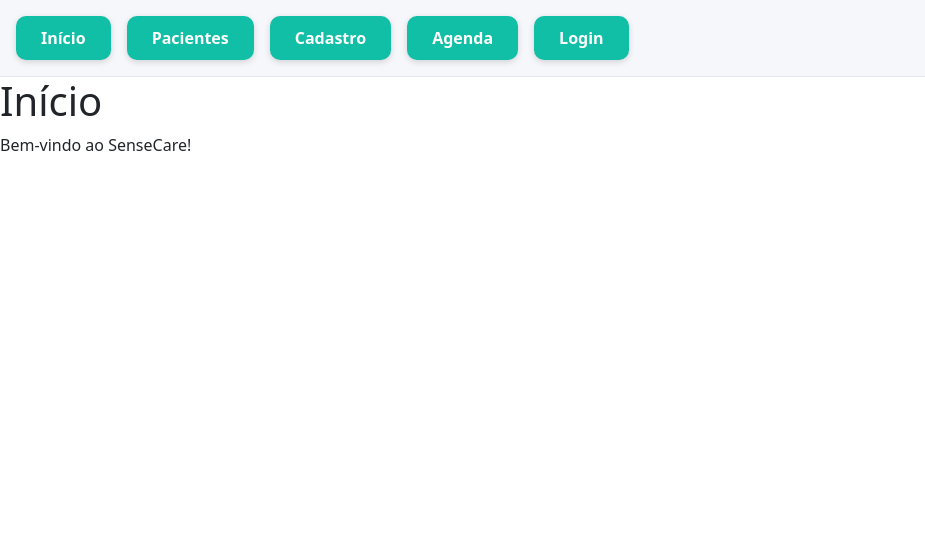
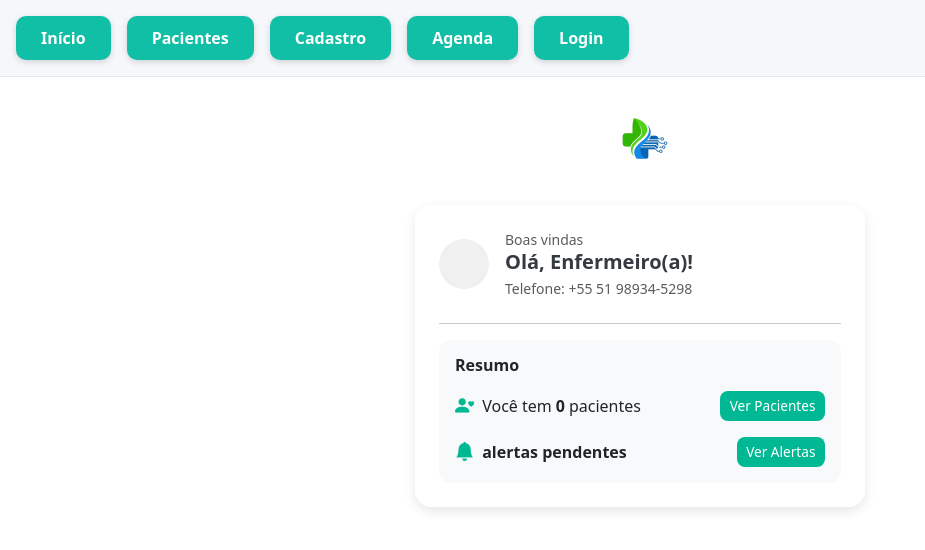
Before and after one commit to LucasSilveiradaLuz/SenseCare_projeto_individual, a website: page public/index.html in a window 1280 px wide. Shown: the whole page, without its empty margins (0-925 px from the left). Drawn offline with nearby package versions, Linux system fonts and the light colour scheme.

Commit message:
Adicionando card na tela de início

```diff
--- a/public/index.html
+++ b/public/index.html
@@ -5,9 +5,13 @@
     <meta name="viewport" content="width=device-width, initial-scale=1.0">
     <title>SenseCare</title>
     <link href="https://cdn.jsdelivr.net/npm/bootstrap@5.3.2/dist/css/bootstrap.min.css" rel="stylesheet">
+
+    <link href="https://cdn.jsdelivr.net/npm/bootstrap-icons@1.11.3/font/bootstrap-icons.min.css" rel="stylesheet">
+
     <link rel="stylesheet" href="style.css">
 </head>
 <body>
+
 <nav class="navbar-shortcuts d-flex gap-3 p-3">
     <a href="#" class="shortcut-item active" data-target="inicio-section">Início</a>
     <a href="#" class="shortcut-item" data-target="pacientes-section">Pacientes</a>
@@ -16,10 +20,46 @@
     <a href="#" class="shortcut-item" data-target="login-section">Login</a>
 </nav>
 
-<!-- Seções -->
-<div id="inicio-section">
-  <h1>Início</h1>
-  <p>Bem-vindo ao SenseCare!</p>
+<div id="inicio-section" class="text-center mt-4">
+
+    <img src="img/SenseCare.jpeg" id="logo" alt="Logo SenseCare" width="80" height="80" class="mb-4 d-block mx-auto">
+
+    <div class="card card-custom-shadow mb-4 d-block mx-auto">
+        <div class="card-body p-4">
+
+            <div class="d-flex align-items-center mb-4">
+                <div class="avatar-placeholder me-3"></div>
+                <div class="text-start"> <p class="mb-0 text-muted small">Boas vindas</p>
+                    <h5 class="fw-bold mb-1 custom-title">Olá, Enfermeiro(a)!</h5>
+                    <p class="mb-0 text-muted small">Telefone: +55 51 98934-5298</p>
+                </div>
+            </div>
+
+            <hr class="my-3">
+
+            <div class="card resumo-card p-3">
+                <h6 class="fw-bold resumo-titulo mb-3 text-start">Resumo</h6>
+
+                <div class="d-flex justify-content-between align-items-center mb-3">
+                    <div class="d-flex align-items-center">
+                        <i class="bi bi-person-heart me-2 icon-primary"></i>
+                        Você tem <strong id="pacientes-count" class="mx-1">0</strong> pacientes
+                    </div>
+                    <button id="btnVerPacientes" class="btn btn-sm btn-resumo-primary">Ver Pacientes</button>
+                </div>
+
+                <div class="d-flex justify-content-between align-items-center">
+                    <div class="d-flex align-items-center">
+                        <i class="bi bi-bell-fill me-2 icon-primary"></i>
+                        <strong class="me-2">alertas pendentes</strong>
+                    </div>
+                    <button id="btnVerAlertas" class="btn btn-sm btn-resumo-primary">Ver Alertas</button>
+                </div>
+            </div>
+
+        </div>
+    </div>
+
 </div>
 
 <div id="pacientes-section" style="display: none;">
@@ -135,5 +175,6 @@
 
 <script src="https://cdn.jsdelivr.net/npm/bootstrap@5.3.2/dist/js/bootstrap.bundle.min.js"></script>
 <script src="script.js"></script>
+
 </body>
 </html>
--- a/public/style.css
+++ b/public/style.css
@@ -28,3 +28,74 @@
 .shortcut-item.active {
     background:  #10bfa5;
 }
+.card-title {
+    font-size: 1.3rem;
+    color: #888;
+}
+.home-resumo-titulo {
+    font-size: 1.3rem;
+    color: #222;
+    margin-bottom: 10px;
+}
+/* --- Cores e Variáveis (Adicione/Mantenha no topo do seu style.css) --- */
+:root {
+    --sensecare-green: #00B894;
+    --sensecare-light-gray: #f8f9fa; /* Fundo do resumo */
+}
+
+/* --- Estilos Customizados para o Card de Início (Novos estilos) --- */
+
+/* Card Principal: Define o tamanho, sombra e borda arredondada */
+.card-custom-shadow {
+    max-width: 450px;
+    width: 100%;
+    border-radius: 1rem;
+    box-shadow: 0 4px 12px rgba(0, 0, 0, 0.1);
+    border: none;
+}
+
+/* Avatar Placeholder: Cria o círculo cinza claro */
+.avatar-placeholder {
+    width: 50px;
+    height: 50px;
+    background-color: #f0f0f0;
+    border-radius: 50%;
+}
+
+/* Título de Saudação */
+.custom-title {
+    color: #343a40;
+}
+
+/* Card de Resumo: Define o fundo leve e borda arredondada */
+.resumo-card {
+    background-color: var(--sensecare-light-gray);
+    border: none;
+    border-radius: 0.75rem;
+}
+
+/* Ícones: Define a cor primária verde */
+.icon-primary {
+    color: var(--sensecare-green);
+    font-size: 1.2rem;
+}
+
+/* Botões do Resumo: Define a cor de fundo e o estilo compacto */
+.btn-resumo-primary {
+    background-color: var(--sensecare-green);
+    color: white;
+    font-size: 0.85rem;
+    padding: 0.3rem 0.6rem;
+    border: none;
+    border-radius: 0.5rem;
+    font-weight: 500;
+}
+
+.btn-resumo-primary:hover {
+    background-color: #00a082;
+    color: white;
+}
+
+/*
+    Mantenha aqui todos os seus outros estilos (para navbar, .shortcut-item, etc.)
+*/
```
Also changed, not shown: public/img/SenseCare.jpeg (renamed from img/SenseCare.jpeg). Lines whose indentation alone changed are shown as unchanged.
